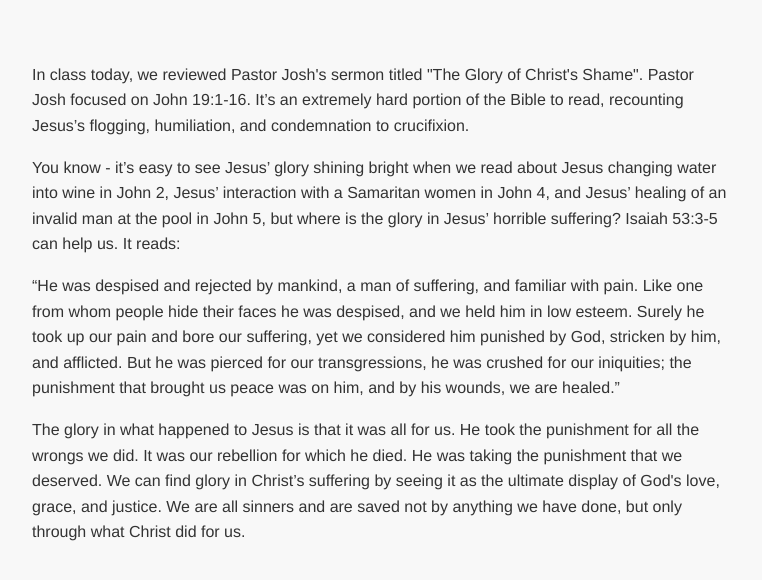
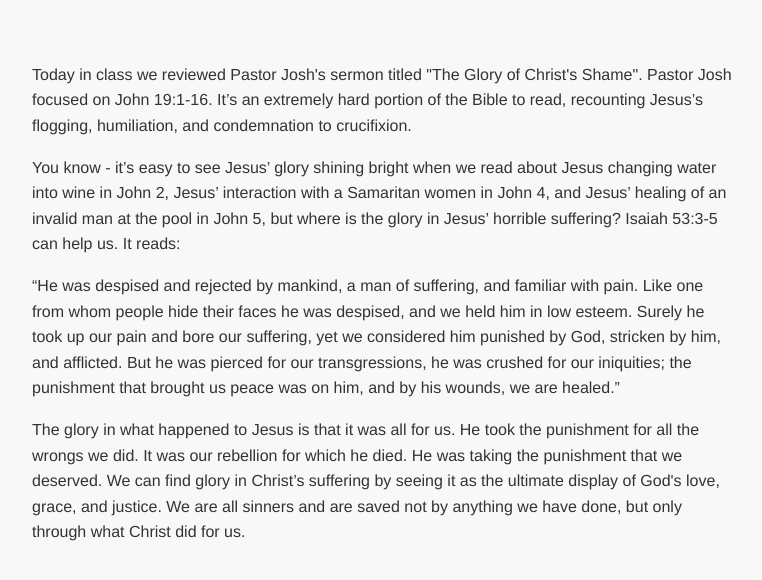
Before and after one commit to JenniferDHarris/JenniferDHarris.github.io, a plain HTML site: page samples/sample4.html in a window 1280 px wide. Shown: the part 132-712 px from the top of the page, without its empty margins (258-1020 px from the left). Drawn offline with Linux system fonts and the light colour scheme.

Commit message:
Update sample4.html

```diff
--- a/samples/sample4.html
+++ b/samples/sample4.html
@@ -13,7 +13,7 @@
   </header>
 
   <main style="max-width:700px;margin:2rem auto;padding:0 1rem;line-height:1.6;">
-    <p>In class today, we reviewed Pastor Josh's sermon titled "The Glory of Christ's Shame". Pastor Josh focused on John 19:1-16. It’s an extremely hard portion of the Bible to read, recounting Jesus’s flogging, humiliation, and condemnation to crucifixion.
+    <p>Today in class we reviewed Pastor Josh's sermon titled "The Glory of Christ's Shame". Pastor Josh focused on John 19:1-16. It’s an extremely hard portion of the Bible to read, recounting Jesus’s flogging, humiliation, and condemnation to crucifixion.
 </p>
 
     <p>You know - it’s easy to see Jesus’ glory shining bright when we read about Jesus changing water into wine in John 2, Jesus’ interaction with a Samaritan women in John 4, and Jesus’ healing of an invalid man at the pool in John 5, but where is the glory in Jesus’ horrible suffering? Isaiah 53:3-5 can help us. It reads:
```
